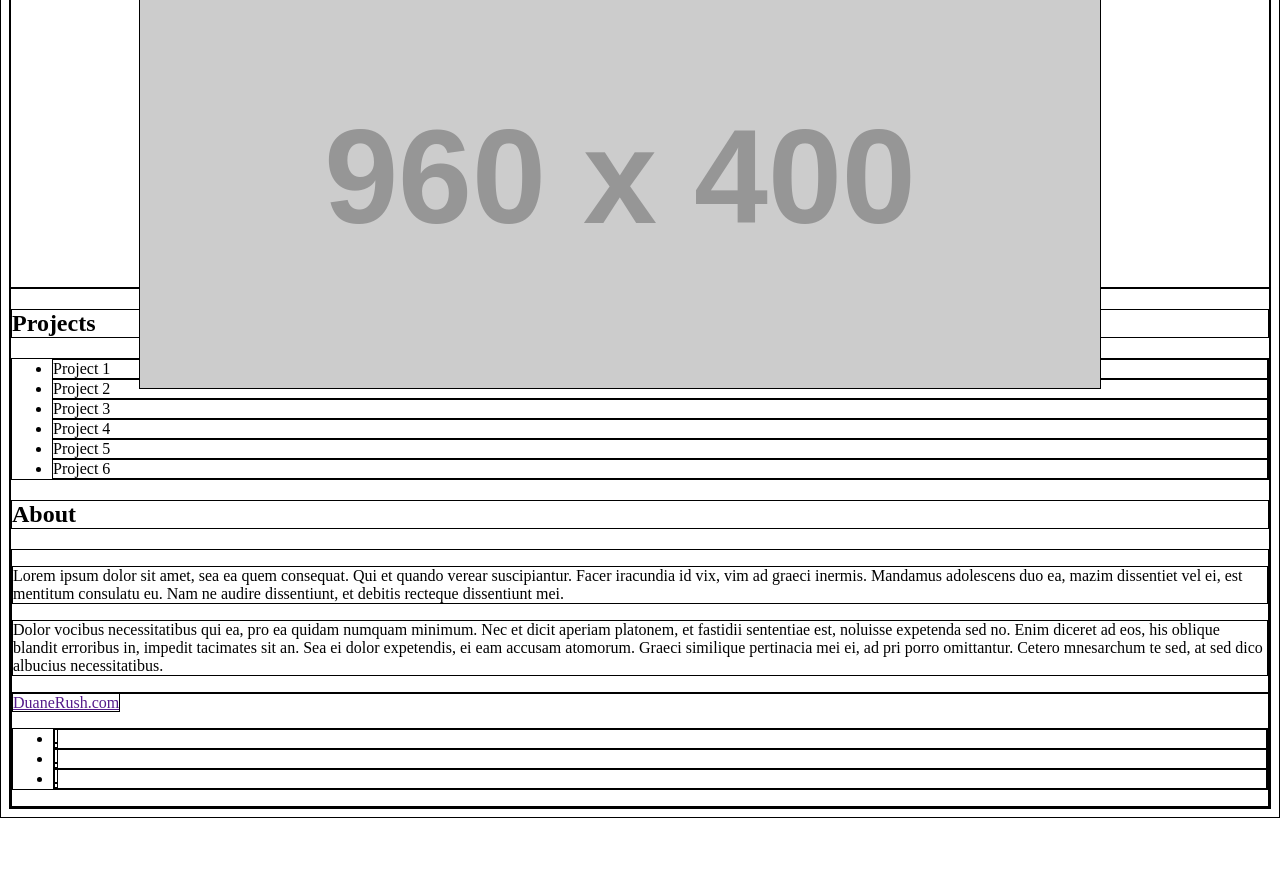
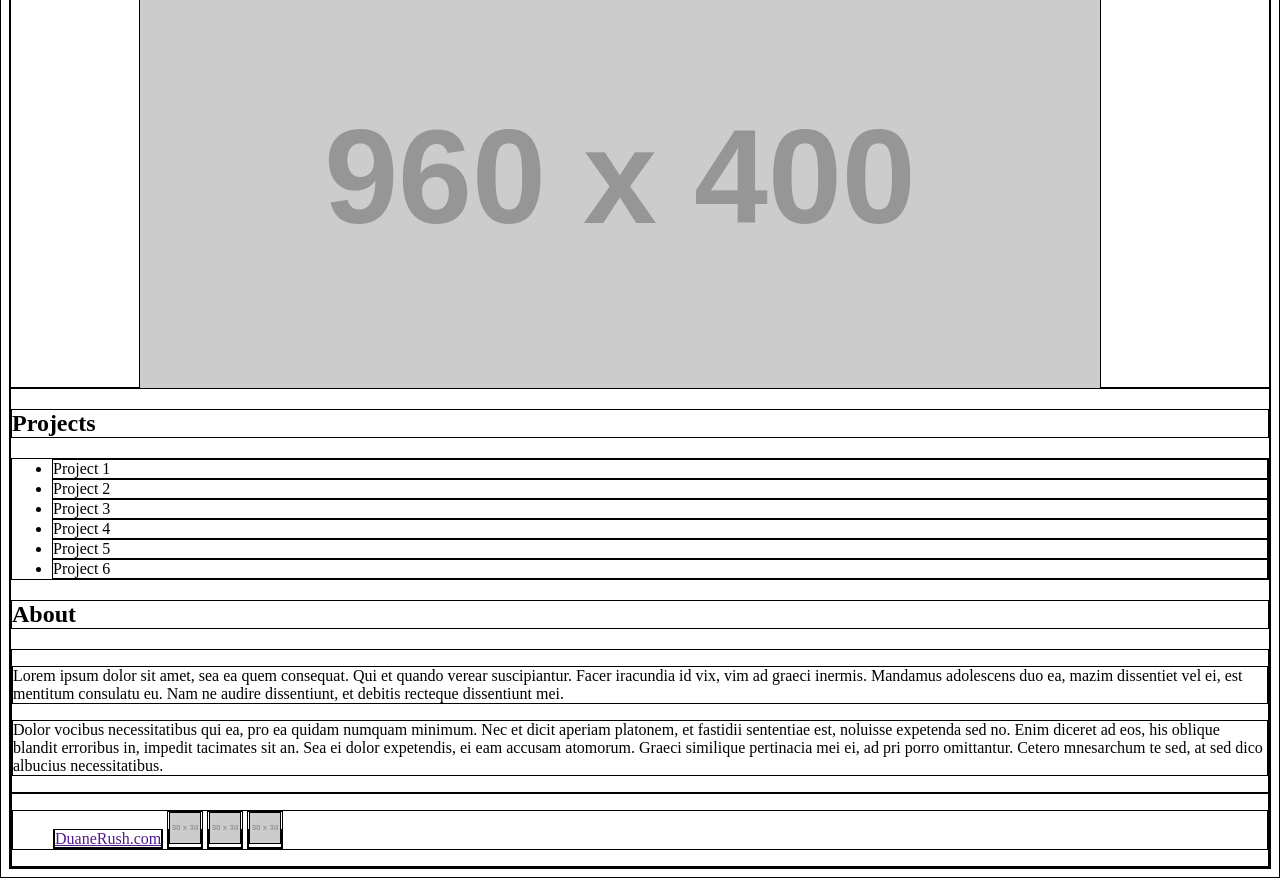
Before and after one commit to desertduane/Portfolio, a plain HTML site: page index.html in a window 1280 px wide. Shown: the part 80-958 px from the top of the page. Before the commit the page ends 898 px from the top, so only its background shows below. Drawn offline with Linux system fonts and the light colour scheme; placeholder pictures from the web are drawn by us.

Commit message:
portfolio wireframe

```diff
--- a/index.html
+++ b/index.html
@@ -37,11 +37,11 @@
       </p>
     </section>
     <footer>
-      <a href="">DuaneRush.com</a>
       <ul>
-        <li><a href=""><img src="" /></a></li>
-        <li><a href=""><img src="" /></a></li>
-        <li><a href=""><img src="" /></a></li>
+        <li><a href="">DuaneRush.com</a></li>
+        <li><a href=""><img src="http://via.placeholder.com/30x30" /></a></li>
+        <li><a href=""><img src="http://via.placeholder.com/30x30" /></a></li>
+        <li><a href=""><img src="http://via.placeholder.com/30x30" /></a></li>
       </ul>
 </body>
 
--- a/style.css
+++ b/style.css
@@ -15,8 +15,12 @@ nav {
   display: inline-block;
 }
 img {
-  /*max-width: 100%;*/
+  max-width: 100%;
 }
 #project-carousel {
-height: 300px;
+height: 400px;
 }
+
+footer li{
+  display: inline-block;
+}
```
